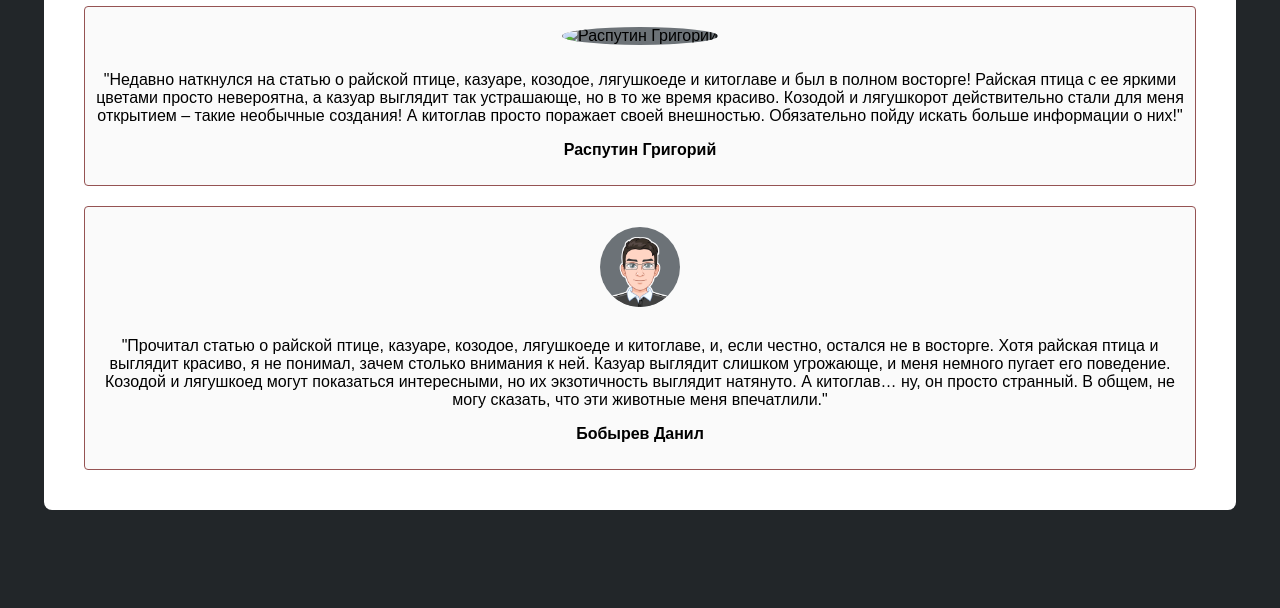
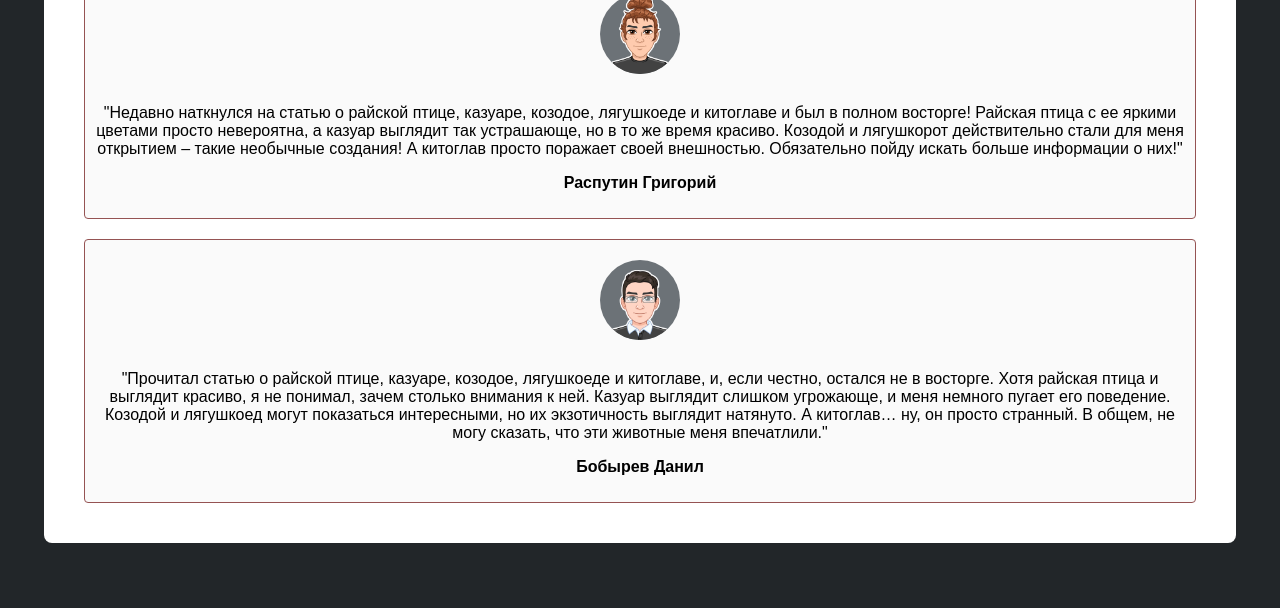
Before and after one commit to vtra91/first, a plain HTML site: page real.html in a window 1280 px wide. Shown: the part 192-800 px from the top of the page. Drawn offline with Linux system fonts and the light colour scheme; the site is published under a folder, as on GitHub Pages, so addresses that start at the root find nothing.

Commit message:
Update real.html

```diff
--- a/real.html
+++ b/real.html
@@ -11,7 +11,7 @@
       <h1>Отзывы</h1>
       <div class="review">
         <img
-          src="/papka/e2YrWutKx5w.png"
+          src="papka/e2YrWutKx5w.png"
           alt="Распутин Григорий"
           class="user-photo"
         />
```
